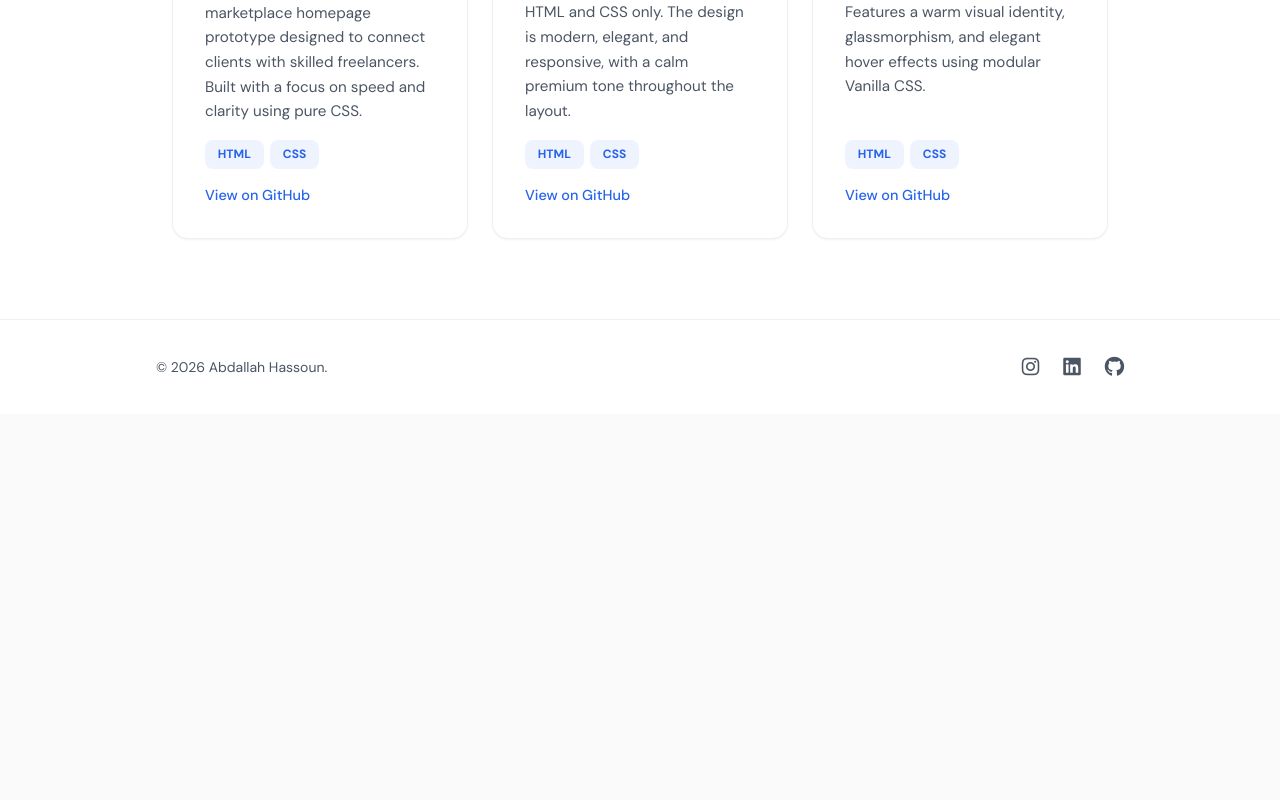
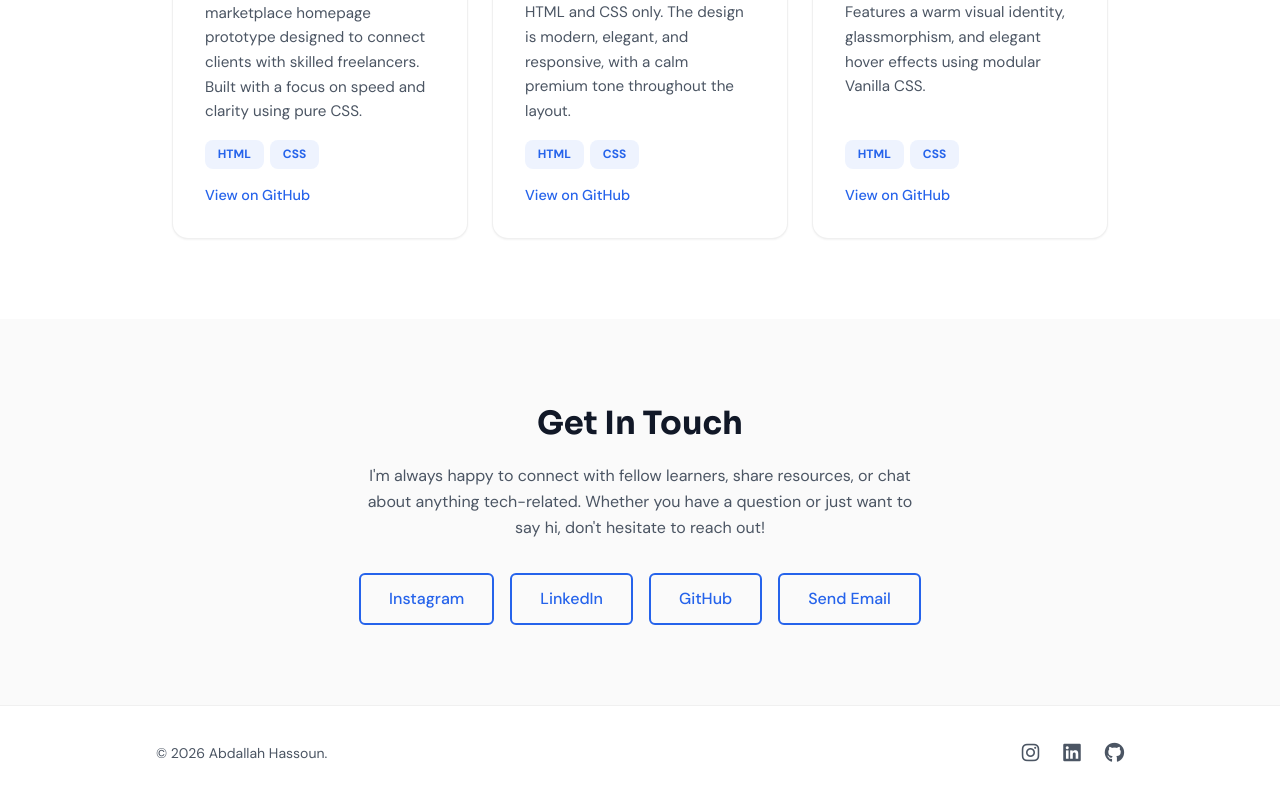
Before and after one commit to ahdevworker03/Abdallah-Hassoun-Portfolio, a React (Vite) app: page / in a window 1280 px wide. Shown: the part 2245-3045 px from the top of the page. Before the commit the page ends 2659 px from the top, so only its background shows below. Built offline with nearby package versions, Linux system fonts and the light colour scheme.

Commit message:
Phase 3: Complete React component migration

```diff
--- a/src/App.tsx
+++ b/src/App.tsx
@@ -3,6 +3,7 @@ import Hero from "./components/sections/Hero"
 import About from "./components/sections/About"
 import Skills from "./components/sections/Skills"
 import Projects from "./components/sections/Projects"
+import Contact from "./components/sections/Contact"
 import Footer from "./components/layout/Footer"
 import ScrollToTop from "./components/ui/ScrollToTop"
 
@@ -15,9 +16,7 @@ function App() {
         <About />
         <Skills />
         <Projects />
-        {/*
-          Contact — Phase 3C-3
-        */}
+        <Contact />
       </main>
       <Footer />
       <ScrollToTop />
--- /dev/null
+++ b/src/components/sections/Contact.tsx
@@ -0,0 +1,36 @@
+import { contactLinks } from "../../data/contact"
+import Button from "../ui/Button"
+
+function Contact() {
+  return (
+    <section id="contact" className="bg-background py-20 text-center">
+      <div className="mx-auto max-w-[600px] px-4">
+        <h2 className="mb-4 font-heading text-[2rem] font-bold text-text-primary">
+          Get In Touch
+        </h2>
+        <p className="mb-8 text-base leading-relaxed text-text-secondary">
+          I'm always happy to connect with fellow learners, share resources,
+          or chat about anything tech-related. Whether you have a question or
+          just want to say hi, don't hesitate to reach out!
+        </p>
+        <div className="flex flex-col items-center gap-5">
+          <div className="flex flex-wrap justify-center gap-4">
+            {contactLinks.map((link) => (
+              <Button
+                key={link.label}
+                variant="secondary"
+                href={link.url}
+                target={link.url.startsWith("mailto:") ? undefined : "_blank"}
+                rel={link.url.startsWith("mailto:") ? undefined : "noopener noreferrer"}
+              >
+                {link.label}
+              </Button>
+            ))}
+          </div>
+        </div>
+      </div>
+    </section>
+  )
+}
+
+export default Contact
--- a/src/components/ui/Button.tsx
+++ b/src/components/ui/Button.tsx
@@ -1,6 +1,8 @@
 interface ButtonProps {
   variant: "primary" | "secondary" | "cv"
   href?: string
+  target?: string
+  rel?: string
   download?: string
   className?: string
   children: React.ReactNode
@@ -14,7 +16,7 @@ const variantStyles: Record<ButtonProps["variant"], string> = {
   cv: "border-text-secondary bg-transparent text-text-secondary hover:bg-text-secondary hover:text-white",
 }
 
-function Button({ variant, href, download, className = "", children }: ButtonProps) {
+function Button({ variant, href, target, rel, download, className = "", children }: ButtonProps) {
   const base = [
     "inline-block rounded-md border-2 px-7 py-3 font-body text-base font-medium no-underline transition-all duration-200",
     variant === "cv" ? "border" : "border-2",
@@ -23,7 +25,7 @@ function Button({ variant, href, download, className = "", children }: ButtonPro
   ].join(" ")
 
   return (
-    <a href={href} download={download} className={base}>
+    <a href={href} target={target} rel={rel} download={download} className={base}>
       {children}
     </a>
   )
```
